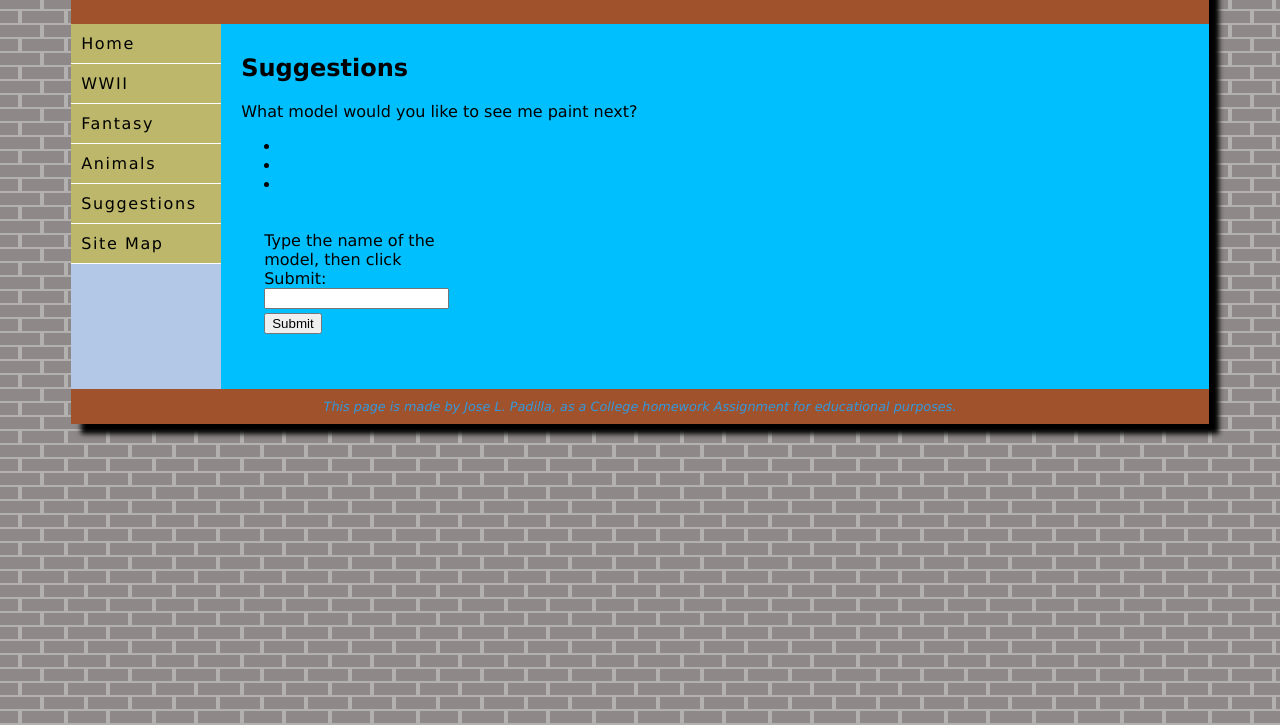
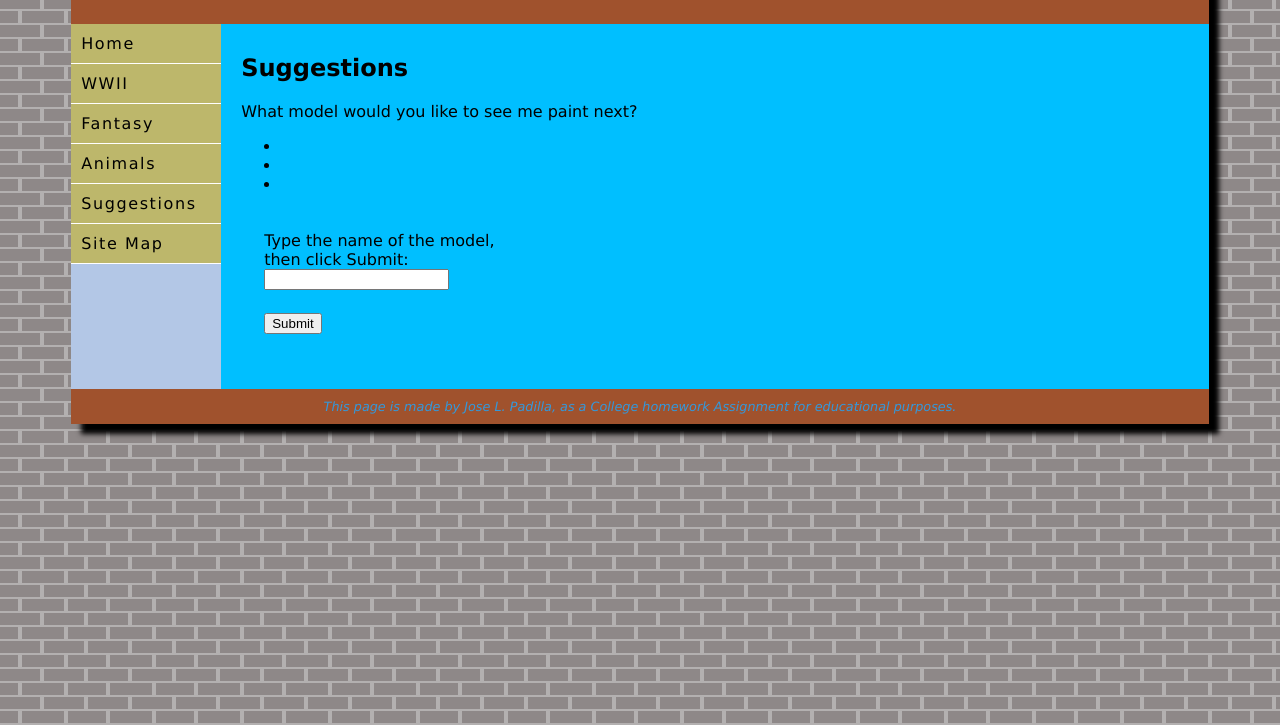
Before and after one commit to Jose-L-Padilla/Individual-Case-Project, a plain HTML site: page suggestions.html in a window 1280 px wide. Shown: the part 75-800 px from the top of the page. Drawn offline with Linux system fonts and the light colour scheme.

Commit message:
Update a1.css

```diff
--- a/a1.css
+++ b/a1.css
@@ -36,11 +36,11 @@ main { background-color: #00bfff;
 /* Suggestions page */
 form {padding: 5px;
    height: 50px;
-   width: 50px;}
+   width: 300px;}
 fieldset {padding: 1em;
    border: none;
    float: left;
-   width: 190px;
+   width: 250px;
    height: 50px;}
 /* Suggestions page */
 #wrapper { margin: 0 auto;
```
